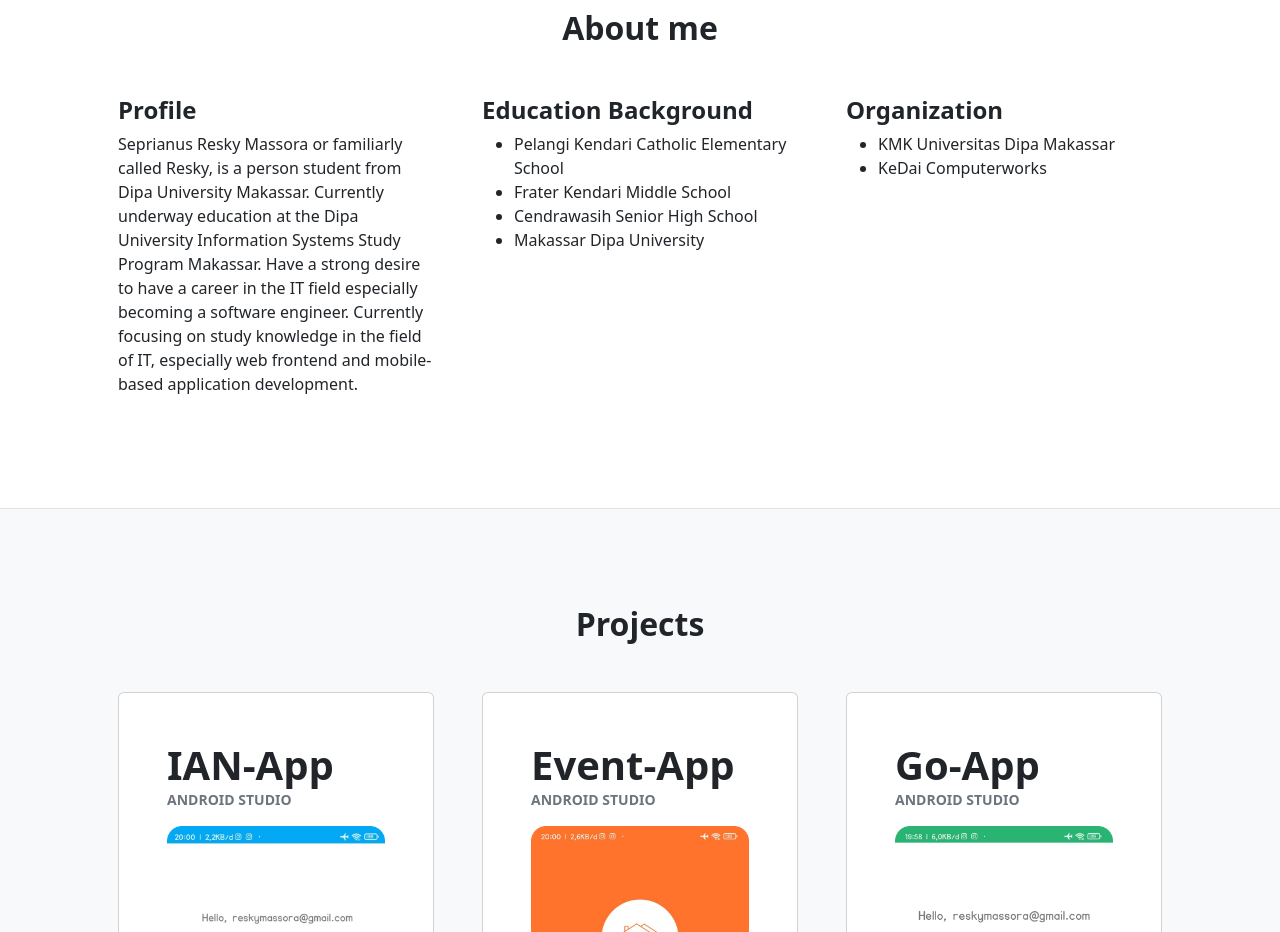
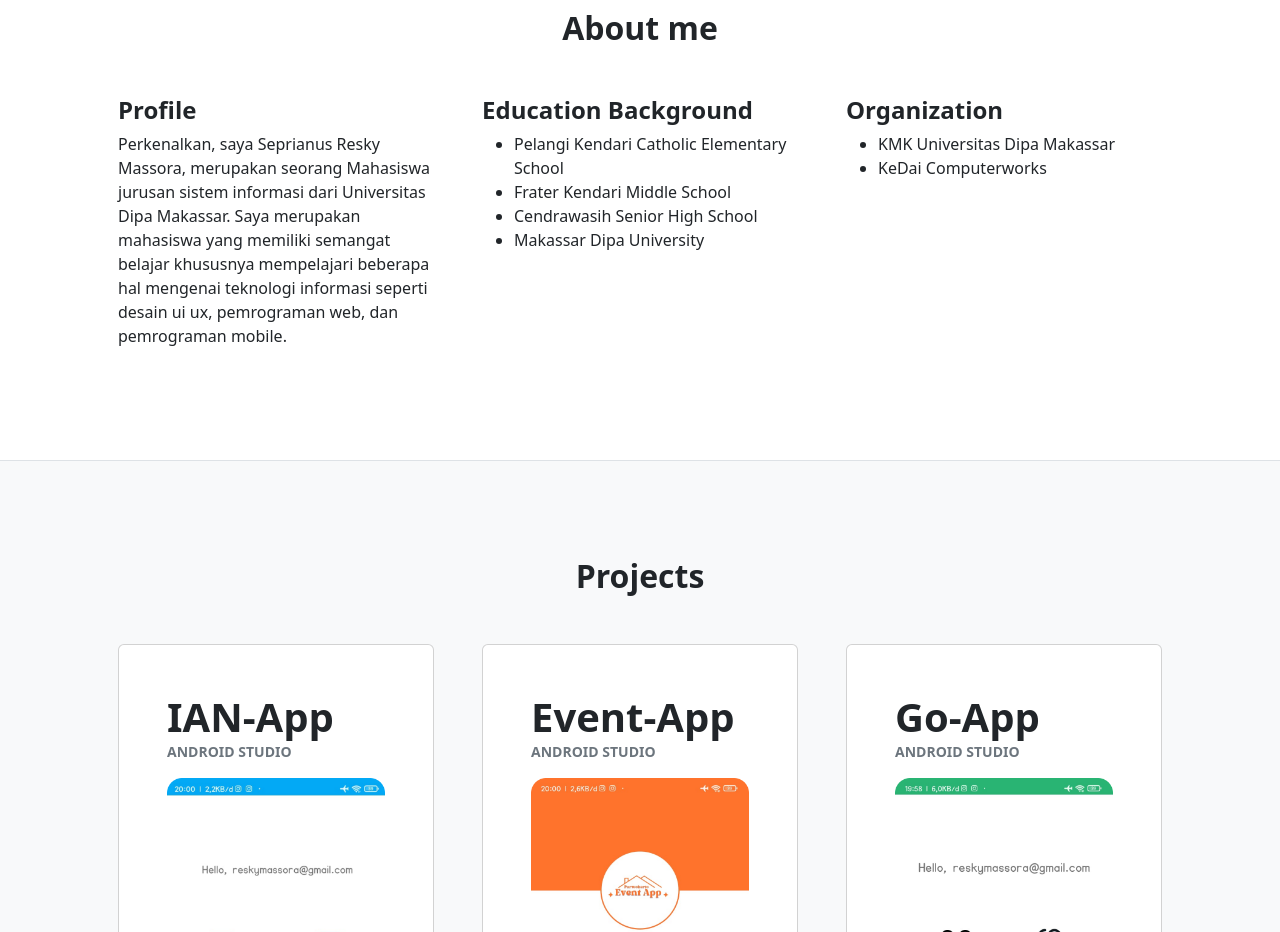
Before and after one commit to reskymassora/reskymassora.github.io, a plain HTML site: page index.html in a window 1280 px wide. Shown: the part 840-1772 px from the top of the page. Drawn offline with nearby package versions, Linux system fonts and the light colour scheme.

Commit message:
Update index.html

```diff
--- a/index.html
+++ b/index.html
@@ -86,13 +86,7 @@
             <!-- <div class="feature bg-primary bg-gradient text-white rounded-3 mb-3"><i class="bi bi-collection"></i></div> -->
             <h2 class="h4 fw-bolder">Profile</h2>
             <p>
-              Seprianus Resky Massora or familiarly called Resky, is a person
-        student from Dipa University Makassar. Currently underway
-        education at the Dipa University Information Systems Study Program
-        Makassar. Have a strong desire to have a career in the IT field
-        especially becoming a software engineer. Currently focusing on
-        study knowledge in the field of IT, especially web frontend and
-        mobile-based application development.
+             Perkenalkan, saya Seprianus Resky Massora, merupakan seorang Mahasiswa jurusan sistem informasi dari Universitas Dipa Makassar. Saya merupakan mahasiswa yang memiliki semangat belajar khususnya mempelajari beberapa hal mengenai teknologi informasi seperti desain ui ux, pemrograman web, dan pemrograman mobile.
               </p>
             <!-- <a class="text-decoration-none" href="#!">
                             Call to action
```
